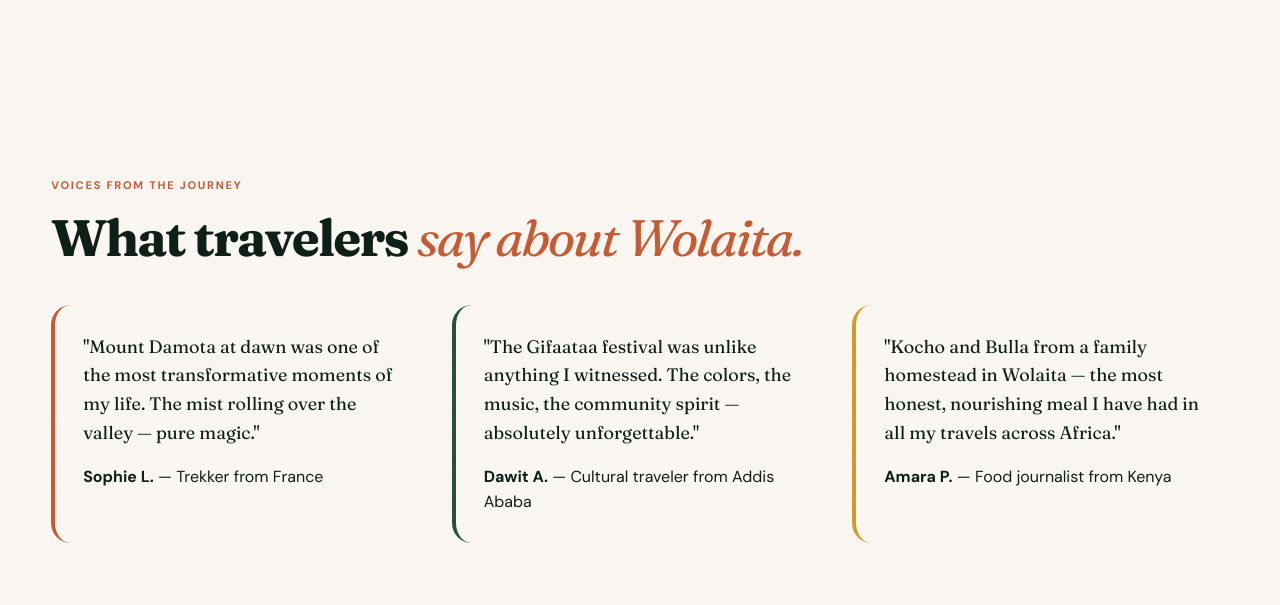
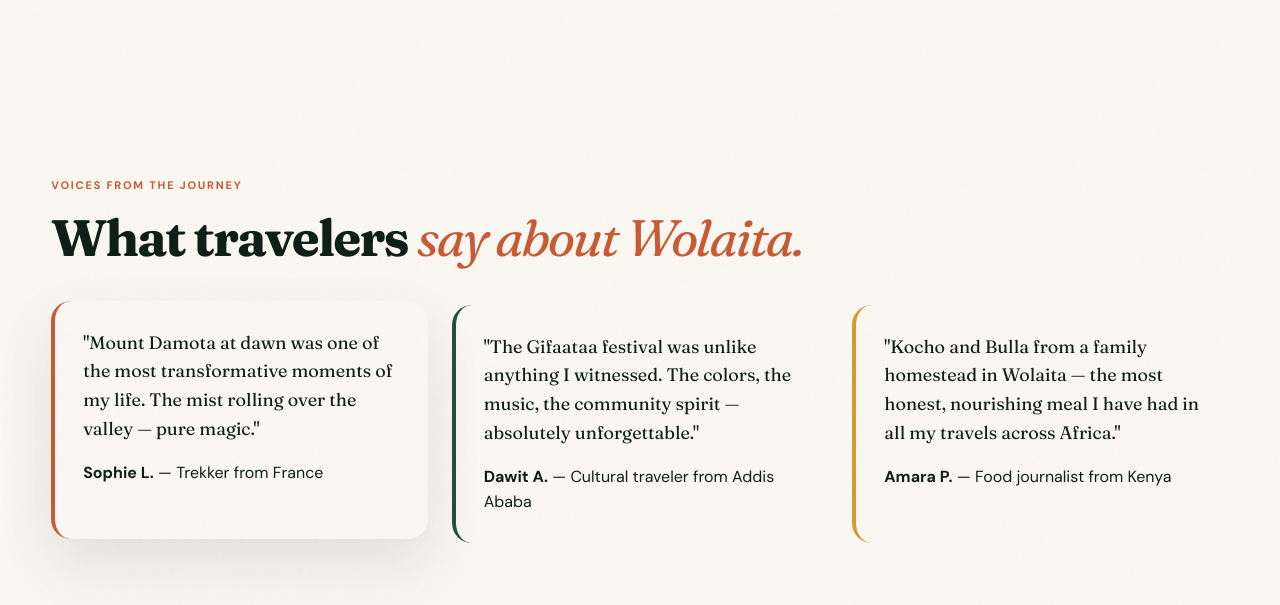
Before and after one commit to AbenezerMathewos/Visit-Wolaita, a website: page index.html in a window 1280 px wide. In both pictures the pointer is over the element 239 px from the left and 12082 px from the top of the page. Shown: the part 11659-12264 px from the top of the page. Before the commit the page ends 12000 px from the top, so only its background shows below. After the commit the page ends 12000 px from the top, so only its background shows below. Drawn offline with nearby package versions, Linux system fonts and the light colour scheme; no server answers.

Commit message:
style: add hover lift animation CSS for testimonial blockquote cards

```diff
--- a/style.css
+++ b/style.css
@@ -4031,3 +4031,6 @@ section[id], div[id] {
 
 /* -- Gradients -- */
 .gradient-earth{background:linear-gradient(135deg,#c85a32,#d49b28)}.gradient-leaf{background:linear-gradient(135deg,#24513b,#12281d)}.gradient-sunset{background:linear-gradient(180deg,#fbeee8,#fdf5e2)}.gradient-highland{background:linear-gradient(180deg,#e6efe9,#faf7f2)}
+
+/* -- Testimonials -- */
+.testimonial-card{transition:transform .25s ease,box-shadow .25s}.testimonial-card:hover{transform:translateY(-4px);box-shadow:0 24px 56px rgba(13,30,23,.1)}
```
